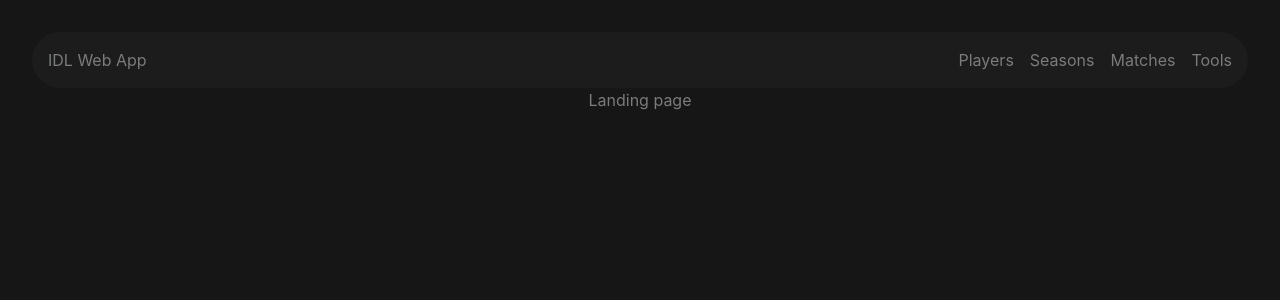
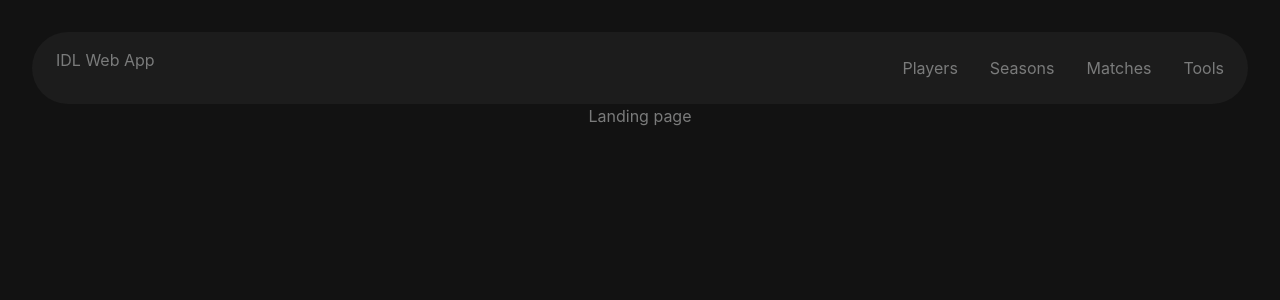
Before and after one commit to PlainOldMoose/IDLWebApp, a React (Vite) app in the folder frontend-tailwind/: page / in a window 1280 px wide. Shown: the top 300 px of the page. Built offline with nearby package versions, Linux system fonts and the light colour scheme; no server answers.

Commit message:
Moved font imports to HTML file

```diff
--- a/frontend-tailwind/index.html
+++ b/frontend-tailwind/index.html
@@ -1,9 +1,14 @@
 <!doctype html>
 <html lang="en">
 <head>
-    <meta charset="UTF-8" />
-    <link rel="icon" type="image/svg+xml" href="/vite.svg" />
-    <meta name="viewport" content="width=device-width, initial-scale=1.0" />
+    <meta charset="UTF-8"/>
+    <link rel="icon" type="image/svg+xml" href="/vite.svg"/>
+    <meta name="viewport" content="width=device-width, initial-scale=1.0"/>
+    <link rel="preconnect" href="https://fonts.googleapis.com">
+    <link rel="preconnect" href="https://fonts.gstatic.com" crossorigin>
+    <link
+            href="https://fonts.googleapis.com/css2?family=Inter:ital,opsz,wght@0,14..32,100..900;1,14..32,100..900&display=swap"
+            rel="stylesheet">
     <title>frontend-tailwind</title>
 </head>
 <body>
--- a/frontend-tailwind/src/index.css
+++ b/frontend-tailwind/src/index.css
@@ -1,7 +1,23 @@
 @import "tailwindcss";
 
 @theme {
-    --color-background: #161616;
+    --font-ibm: "IBM Plex Mono", monospace;
+    --font-roboto: "Roboto", sans-serif;
+    --font-inter: "Inter", sans-serif;
+    --color-surface-a10: #121212;
+    --color-surface-a20: #282828;
+    --color-surface-a30: #3f3f3f;
+    --color-light-a10: #ffffff;
+    --color-light-a20: #c0c0c0;
+    --color-primary-a0: #02e256;
+    --color-primary-a10: #4be66a;
+    --color-primary-a20: #6cea7e;
+    --color-primary-a30: #86ee90;
+    --color-primary-a40: #9df1a3;
+    --color-primary-a50: #b2f4b5;
+
+
+    --color-background: #121212;
     --color-accent: #1c1c1c;
     --color-grey: #7a7b7b;
     --color-grey-hover: #c2c2c2;
@@ -14,5 +30,9 @@ body {
 }
 
 .nav-link {
-    @apply hover:text-grey-hover transition-colors;
+    @apply hover:text-light-a10 hover:bg-surface-a30 transition-colors rounded-xl p-2;
 }
+
+.nav-link.active {
+    @apply text-primary-a20  transition-colors;
+}
```
Lines whose indentation alone changed are shown as unchanged.
